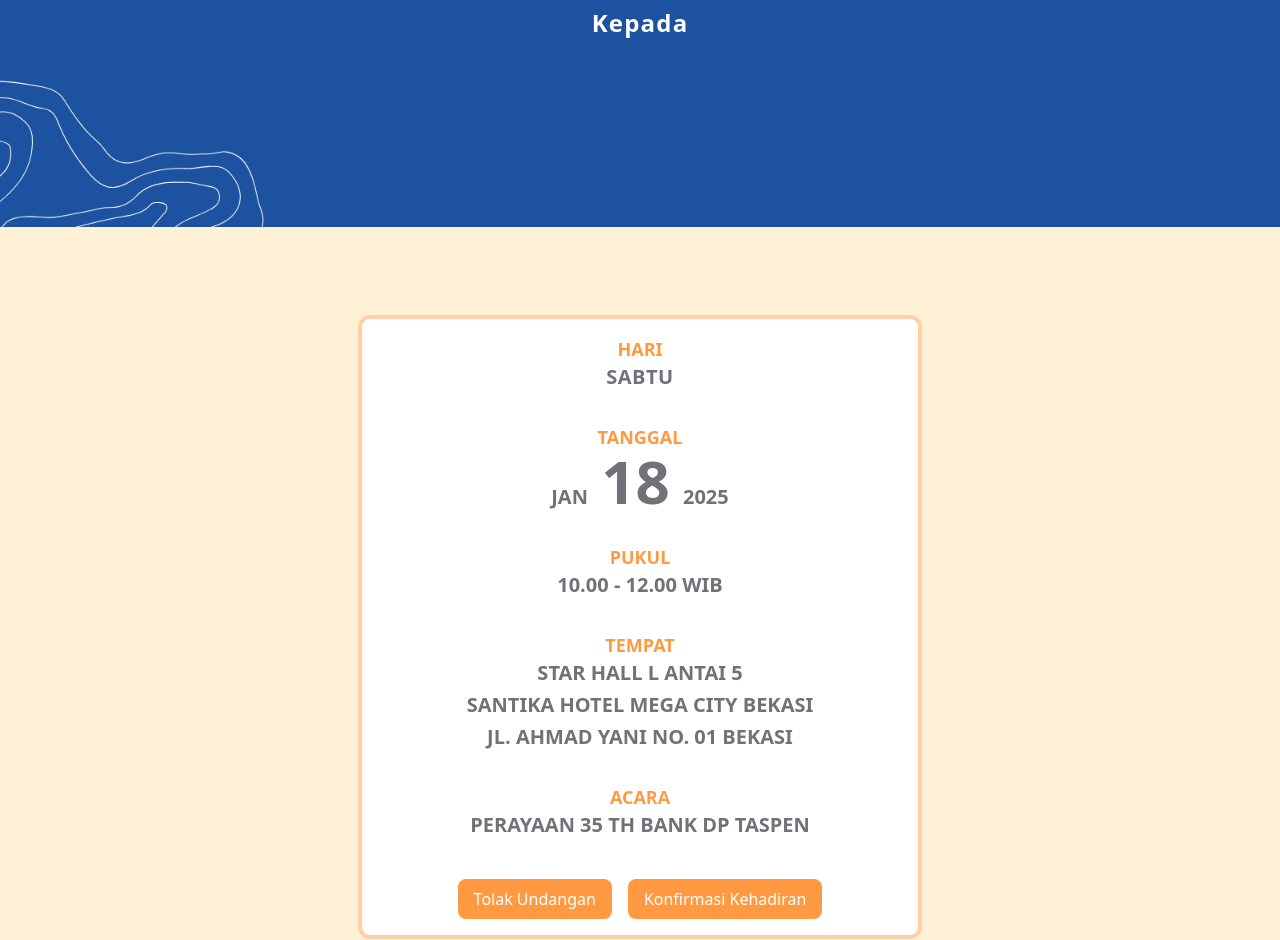
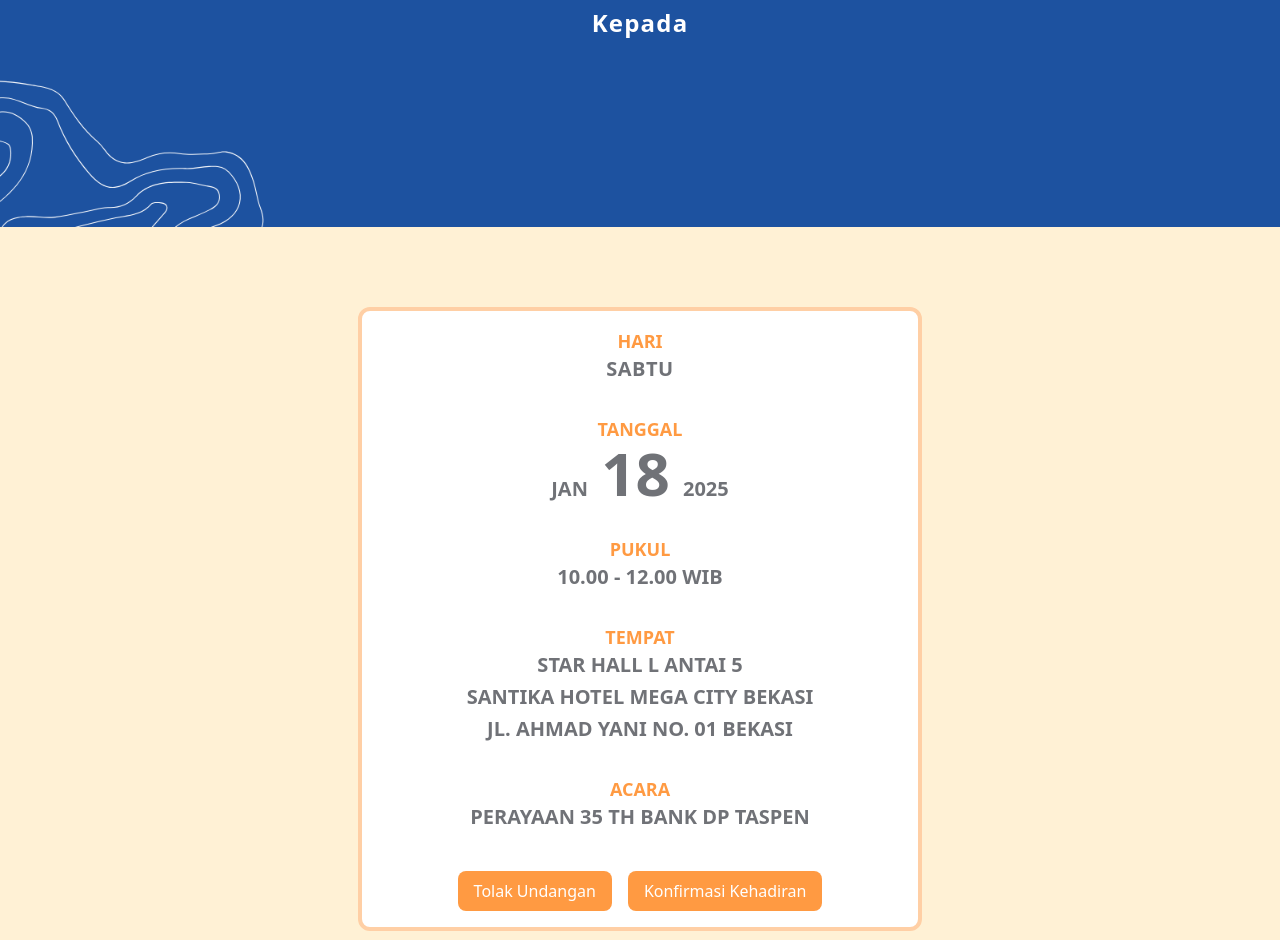
Before and after one commit to ibldzn/dptaspen-hut-35, a website: page src/index.html in a window 1280 px wide. Shown: the part 573-1513 px from the top of the page. Drawn offline with nearby package versions, Linux system fonts and the light colour scheme.

Commit message:
chore: make vertical padding the same between screen sizes

```diff
--- a/src/index.html
+++ b/src/index.html
@@ -57,7 +57,7 @@
       </div>
     </section>
 
-    <section class="bg-[#FFF1D5] h-1/3 py-20 lg:py-10 lg:h-screen">
+    <section class="bg-[#FFF1D5] h-1/3 py-20">
       <div class="flex flex-col justify-center items-center w-full h-full">
         <div
           class="flex flex-col justify-center items-center gap-8 bg-white border-4 border-[#FFCFA5] rounded-xl text-center uppercase px-24 py-4"
```
Also changed, not shown: src/styles.css.
